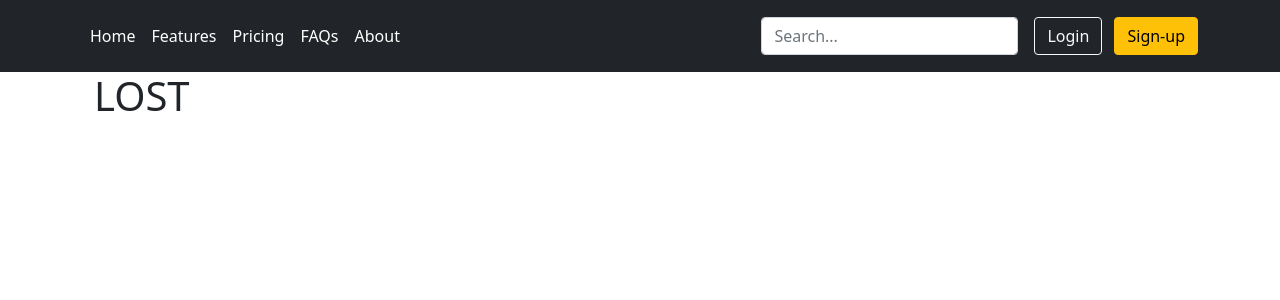
After one commit to faralost/Simple-Poll, a Django app: page / in a window 1280 px wide. The commit adds this page. Shown: the top 300 px of the page. Run offline with Django 4.2, Linux system fonts and the light colour scheme.

Commit message:
init commit

```diff
--- a/webapp/templates/base.html
+++ b/webapp/templates/base.html
@@ -13,10 +13,34 @@
 </head>
 <body>
 
+<header class="p-3 bg-dark text-white">
+    <div class="container">
+        <div class="d-flex flex-wrap align-items-center justify-content-center justify-content-lg-start">
+            <a href="/" class="d-flex align-items-center mb-2 mb-lg-0 text-white text-decoration-none">
+            </a>
 
+            <ul class="nav col-12 col-lg-auto me-lg-auto mb-2 justify-content-center mb-md-0">
+                <li><a href="#" class="nav-link px-2 text-white">Home</a></li>
+                <li><a href="#" class="nav-link px-2 text-white">Features</a></li>
+                <li><a href="#" class="nav-link px-2 text-white">Pricing</a></li>
+                <li><a href="#" class="nav-link px-2 text-white">FAQs</a></li>
+                <li><a href="#" class="nav-link px-2 text-white">About</a></li>
+            </ul>
+
+            <form class="col-12 col-lg-auto mb-3 mb-lg-0 me-lg-3">
+                <input type="search" class="form-control form-control-dark" placeholder="Search..." aria-label="Search">
+            </form>
+
+            <div class="text-end">
+                <button type="button" class="btn btn-outline-light me-2">Login</button>
+                <button type="button" class="btn btn-warning">Sign-up</button>
+            </div>
+        </div>
+    </div>
+</header>
 
 <div class="container">
-    {% block content %}{% endblock %}
+    <div class="container">{% block content %}{% endblock %}</div>
 </div>
 
 <script src="https://cdn.jsdelivr.net/npm/bootstrap@5.1.3/dist/js/bootstrap.bundle.min.js"
--- /dev/null
+++ b/webapp/templates/index.html
@@ -0,0 +1,7 @@
+{% extends 'base.html' %}
+
+{% block title %}Главная{% endblock %}
+
+{% block content %}
+    <h1>LOST</h1>
+{% endblock %}
--- a/webapp/urls.py
+++ b/webapp/urls.py
@@ -1,6 +1,7 @@
 from django.urls import path
 
+from views import index_view
 
 urlpatterns = [
-
+    path('', index_view, name='index'),
 ]
--- a/webapp/views.py
+++ b/webapp/views.py
@@ -1,3 +1,5 @@
 from django.shortcuts import render
 
-# Create your views here.
+
+def index_view(request):
+    return render(request, 'index.html')
```
